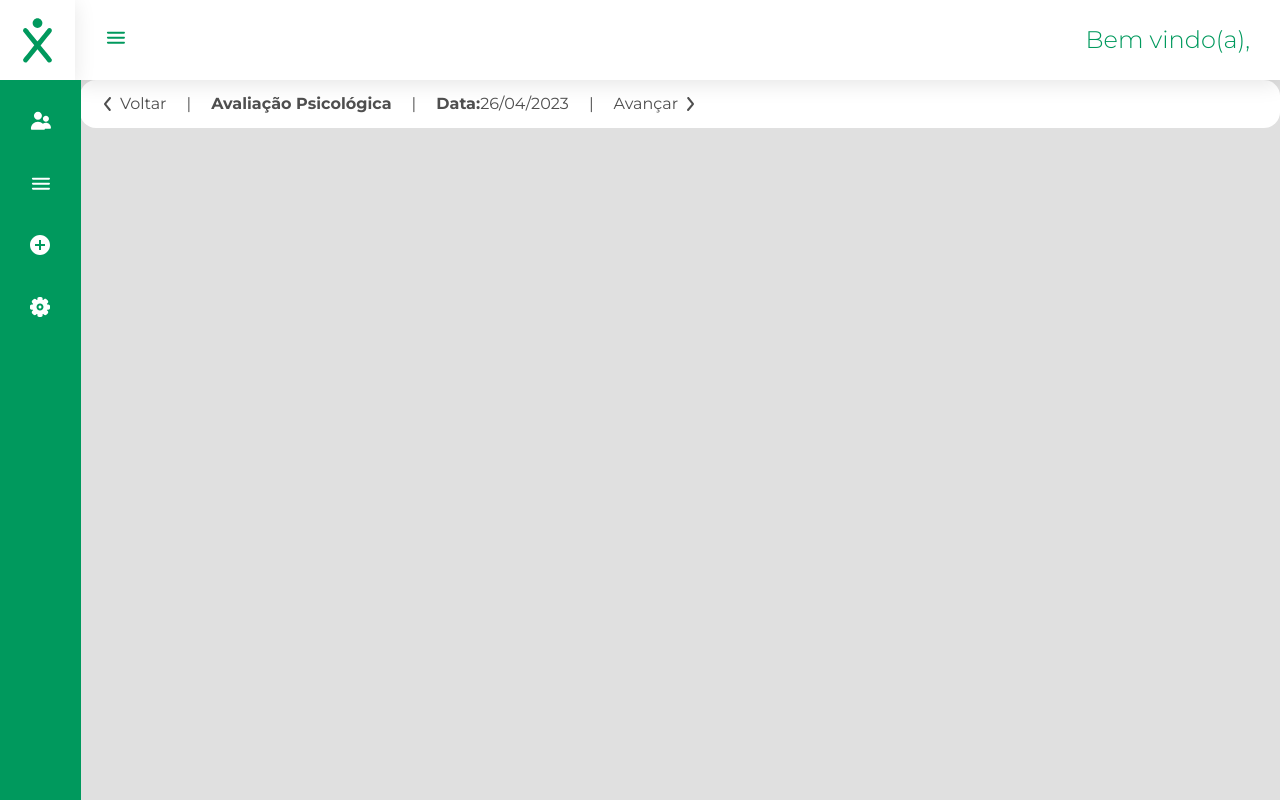
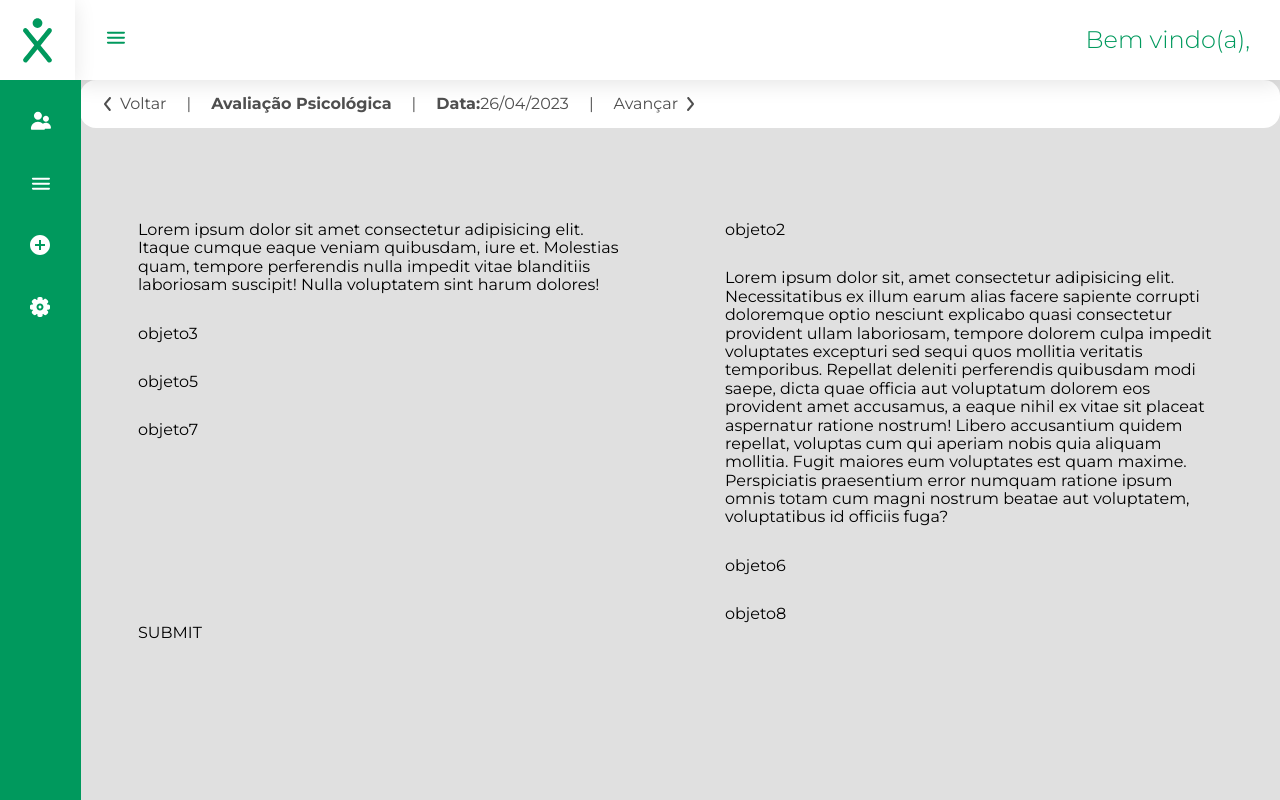
Before and after one commit to Daniel-Brd/WexerPsi-Front, a React (Vite) app: page /assessment/1 in a window 1280 px wide. Built offline with nearby package versions, Linux system fonts and the light colour scheme; no server answers.

Commit message:
mocking questionary layout

```diff
--- a/src/components/modals/form-components/styled-form-components.ts
+++ b/src/components/modals/form-components/styled-form-components.ts
@@ -116,7 +116,7 @@ export const Header = styled.header`
   }
 `
 
-export const SessionTitle = styled.div`
+export const SectionTitle = styled.div`
   display: flex;
   align-items: center;
   justify-content: start;
--- a/src/components/modals/new-session-modal/new-session-modal.tsx
+++ b/src/components/modals/new-session-modal/new-session-modal.tsx
@@ -13,16 +13,16 @@ import {
   ValueInput
 } from '../form-components/form-components'
 import { schema } from './schema'
-import * as FormStyle from '../form-components/styled-form-components'
+import * as SForm from '../form-components/styled-form-components'
 import { Modal, Card, Hr } from '@/assets/styles'
 import { request } from '@/services/occurrences'
 import { TIMELINE_ID } from '@/utils/constants'
 
 const SessionTitle = ({ number, title }: { number: number; title: string }) => (
-  <FormStyle.SessionTitle>
-    <FormStyle.Circle>{number}</FormStyle.Circle>
+  <SForm.SectionTitle>
+    <SForm.Circle>{number}</SForm.Circle>
     <h2>{title}</h2>
-  </FormStyle.SessionTitle>
+  </SForm.SectionTitle>
 )
 
 const addLeadingZero = (number: number) => {
@@ -69,24 +69,22 @@ const NewSessionModal = ({ handleClose }: ModalType) => {
     <Modal>
       <section>
         <Card>
-          <FormStyle.Form onSubmit={handleSubmit(onSubmit)} style={{ paddingRight: '24px' }}>
+          <SForm.Form onSubmit={handleSubmit(onSubmit)} style={{ paddingRight: '24px' }}>
             <FormHeader title="Nova Sessão" handleClose={handleClose} />
             <SessionTitle number={1} title="Dados Gerais" />
-            <FormStyle.Flex>
+            <SForm.Flex>
               <DateInput label={'data*'} />
               <TimeInput
-                id={'start-time'}
                 value={`${addLeadingZero(new Date().getHours())}:${addLeadingZero(new Date().getMinutes())}`}
                 label={'Hora de inicio*'}
               />
               <TimeInput
-                id={'finish-time'}
                 value={`${Number(addLeadingZero(new Date().getHours())) + 1}:${addLeadingZero(
                   new Date().getMinutes()
                 )}`}
                 label={'Hora fim*'}
               />
-            </FormStyle.Flex>
+            </SForm.Flex>
             <Hr />
             <SessionTitle number={2} title="Sessão" />
             <TitleInput sise={'big'} errorMessage={errors.title?.message} register={register} />
@@ -97,7 +95,7 @@ const NewSessionModal = ({ handleClose }: ModalType) => {
             />
             <Hr />
             <SessionTitle number={3} title="Pagamento" />
-            <FormStyle.Flex>
+            <SForm.Flex>
               <ValueInput errorMessage={errors.value?.message} register={register} />
               <Select register={register} label={'Forma de pagamento'}>
                 <option value={'pix'}>PIX</option>
@@ -106,14 +104,14 @@ const NewSessionModal = ({ handleClose }: ModalType) => {
                 <option value={'Dinheiro'}>Dinheiro</option>
               </Select>
               <RadioSection label={'Status'}>
-                <FormStyle.Flex>
+                <SForm.Flex>
                   <RadioItem label={'Pago'} name={'status'} value={'payed'} register={register} />
                   <RadioItem label={'Não pago'} name={'status'} value={'not_payed'} register={register} />
-                </FormStyle.Flex>
+                </SForm.Flex>
               </RadioSection>
-            </FormStyle.Flex>
+            </SForm.Flex>
             <FormFooter buttonText="Criar" handleCancel={handleClose} isValid={isValid} isValidating={isValidating} />
-          </FormStyle.Form>
+          </SForm.Form>
         </Card>
       </section>
     </Modal>
--- a/src/pages/assessment/assessment-page.tsx
+++ b/src/pages/assessment/assessment-page.tsx
@@ -1,6 +1,7 @@
 import * as I from '@/assets/icons/db-icons'
-import { FirstStep, SecondStep, ThirdStep } from '../../components/assessment-steps/assessment-steps'
 import * as S from './styled-assessment-page'
+import * as SForm from '@/components/modals/form-components/styled-form-components'
+import { FirstStep, SecondStep, ThirdStep } from '@/components/assessment-steps/assessment-steps'
 import { useNavigate, useParams } from 'react-router-dom'
 import { NavHeader } from '@/assets/styles'
 
@@ -26,8 +27,37 @@ const AssessmentPage = ({ date }: { date: string }) => {
     }
   }
 
+  const arrayDeObjetos = [
+    {
+      nome: 'Lorem ipsum dolor sit amet consectetur adipisicing elit. Itaque cumque eaque veniam quibusdam, iure et. Molestias quam, tempore perferendis nulla impedit vitae blanditiis laboriosam suscipit! Nulla voluptatem sint harum dolores!',
+      peso: 10,
+      column: 1
+    },
+    { nome: 'objeto2', peso: 20, column: null },
+    { nome: 'objeto3', peso: 30, column: null },
+    {
+      nome: 'Lorem ipsum dolor sit, amet consectetur adipisicing elit. Necessitatibus ex illum earum alias facere sapiente corrupti doloremque optio nesciunt explicabo quasi consectetur provident ullam laboriosam, tempore dolorem culpa impedit voluptates excepturi sed sequi quos mollitia veritatis temporibus. Repellat deleniti perferendis quibusdam modi saepe, dicta quae officia aut voluptatum dolorem eos provident amet accusamus, a eaque nihil ex vitae sit placeat aspernatur ratione nostrum! Libero accusantium quidem repellat, voluptas cum qui aperiam nobis quia aliquam mollitia. Fugit maiores eum voluptates est quam maxime. Perspiciatis praesentium error numquam ratione ipsum omnis totam cum magni nostrum beatae aut voluptatem, voluptatibus id officiis fuga?',
+      peso: 40,
+      column: null
+    },
+    { nome: 'objeto5', peso: 50, column: null },
+    { nome: 'objeto6', peso: 60, column: null },
+    { nome: 'objeto7', peso: 70, column: null },
+    { nome: 'objeto8', peso: 80, column: null }
+  ]
+
+  const novoArray = arrayDeObjetos.map((objeto, index, array) => {
+    if (index === 0) {
+      objeto.column = 1
+    } else {
+      const colunaAnterior = array[index - 1].column
+      objeto.column = colunaAnterior === 1 ? 2 : 1
+    }
+    return objeto
+  })
+
   return (
-    <S.Main>
+    <>
       <NavHeader>
         <button onClick={() => handlePrev()}>
           <I.ArrowIosLeft />
@@ -131,7 +161,24 @@ const AssessmentPage = ({ date }: { date: string }) => {
           ''
         )}
       </S.Steps>
-    </S.Main>
+      <S.Main>
+        <S.Column>
+          {novoArray
+            .filter(objeto => objeto.column === 1)
+            .map(objeto => (
+              <S.Question key={objeto.peso}>{objeto.nome}</S.Question>
+            ))}
+        </S.Column>
+        <S.Column>
+          {novoArray
+            .filter(objeto => objeto.column === 2)
+            .map(objeto => (
+              <S.Question key={objeto.peso}>{objeto.nome}</S.Question>
+            ))}
+        </S.Column>
+        <button>SUBMIT</button>
+      </S.Main>
+    </>
   )
 }
 
--- a/src/pages/assessment/styled-assessment-page.ts
+++ b/src/pages/assessment/styled-assessment-page.ts
@@ -1,13 +1,24 @@
 import styled from 'styled-components'
 
 export const Main = styled.main`
+  width: 100%;
   padding-top: 57px;
+  display: grid;
+  grid-template-columns: repeat(2, 1fr);
+  column-gap: 90px;
+`
+export const Column = styled.div`
   display: flex;
   flex-direction: column;
-  gap: 20px;
+  gap: 30px;
 `
 
-export const Steps = styled.div`
+export const Question = styled.section`
+  width: 100%;
+`
+
+export const Steps = styled.header`
+  padding-top: 57px;
   display: flex;
 `
 
```
